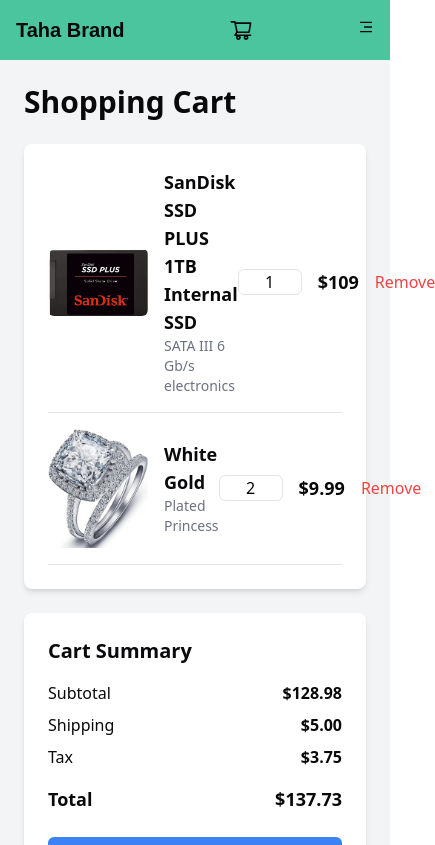
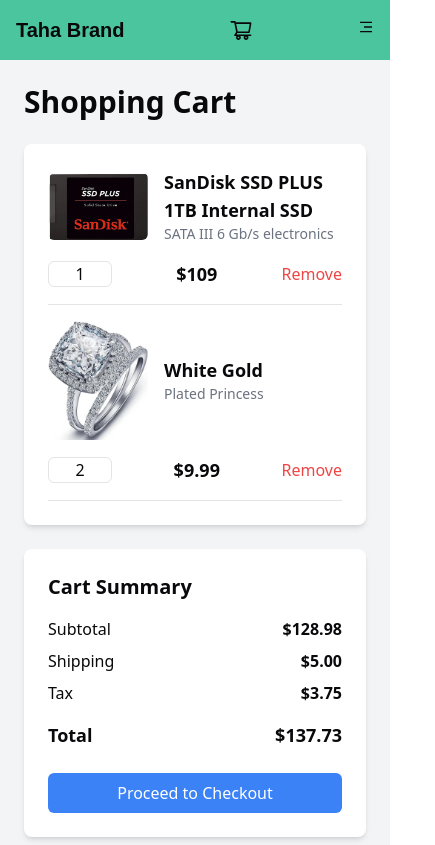
Before and after one commit to tahaawan123/Dynamic-Ecommerce, a Next.js app: page /Cart in a window 390 px wide. Shown: the top 845 px of the page, 435 px wide, since content can reach past the window. Built offline with nearby package versions, Linux system fonts and the light colour scheme.

Commit message:
Responseive Cart Section

```diff
--- a/app/Cart/page.tsx
+++ b/app/Cart/page.tsx
@@ -9,30 +9,40 @@
 
         {/* Cart Items */}
         <div className="bg-white shadow-md rounded-lg p-6">
-          <div className="flex items-center border-b pb-4">
-            <Image src={"/Cart/cart1.png"} alt="cart1" className=" rounded-md" width={100} height={50}/>
-            <div className="ml-4 flex-1">
-              <h2 className="text-lg font-semibold">SanDisk SSD PLUS 1TB Internal SSD </h2>
-              <p className="text-sm text-gray-500"> SATA III 6 Gb/s
-              electronics</p>
+  <div className="flex flex-wrap items-center border-b pb-4 gap-4">
+    <Image
+      src={"/Cart/cart1.png"}
+      alt="cart1"
+      className="rounded-md"
+      width={100}
+      height={50}
+    />
+    <div className="ml-0 sm:ml-4 flex-1">
+      <h2 className="text-lg font-semibold">
+        SanDisk SSD PLUS 1TB Internal SSD
+      </h2>
+      <p className="text-sm text-gray-500">SATA III 6 Gb/s electronics</p>
     </div>
-            <div className="flex items-center space-x-4">
+    <div className="flex items-center space-x-4 justify-between w-full sm:w-auto">
       <p className="w-16 text-center border rounded-md">1</p>
-
       <p className="text-lg font-semibold">$109</p>
       <button className="text-red-500 hover:underline">Remove</button>
     </div>
   </div>
 
-
-          <div className="flex items-center border-b py-4">
-          <Image src={"/Cart/cart2.jpeg"} alt="cart" className=" rounded-md" width={100} height={50}/>
-
-            <div className="ml-4 flex-1">
-              <h2 className="text-lg font-semibold">White Gold </h2>
+  <div className="flex flex-wrap items-center border-b py-4 gap-4">
+    <Image
+      src={"/Cart/cart2.jpeg"}
+      alt="cart"
+      className="rounded-md"
+      width={100}
+      height={50}
+    />
+    <div className="ml-0 sm:ml-4 flex-1">
+      <h2 className="text-lg font-semibold">White Gold</h2>
       <p className="text-sm text-gray-500">Plated Princess</p>
     </div>
-            <div className="flex items-center space-x-4">
+    <div className="flex items-center space-x-4 justify-between w-full sm:w-auto">
       <p className="w-16 text-center border rounded-md">2</p>
       <p className="text-lg font-semibold">$9.99</p>
       <button className="text-red-500 hover:underline">Remove</button>
```
Lines whose indentation alone changed are shown as unchanged.
